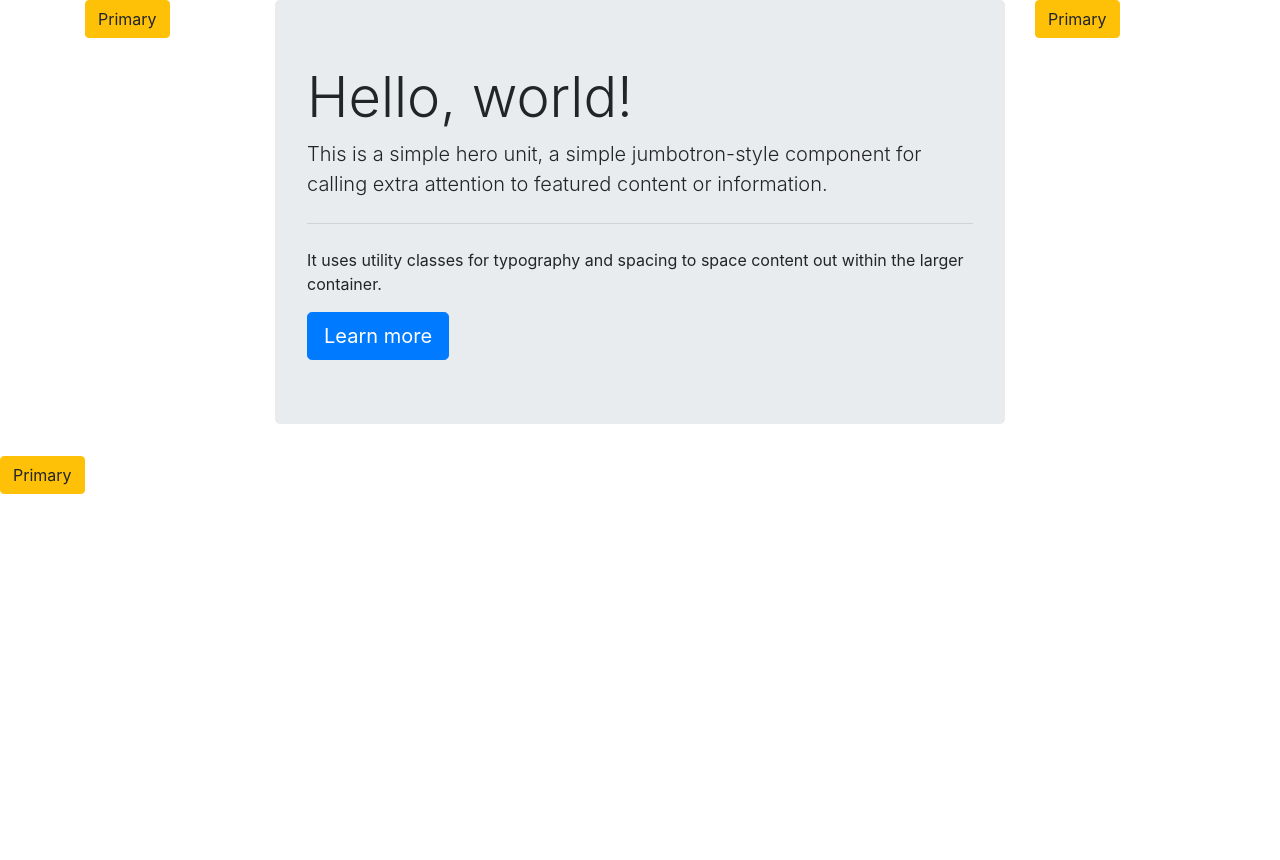
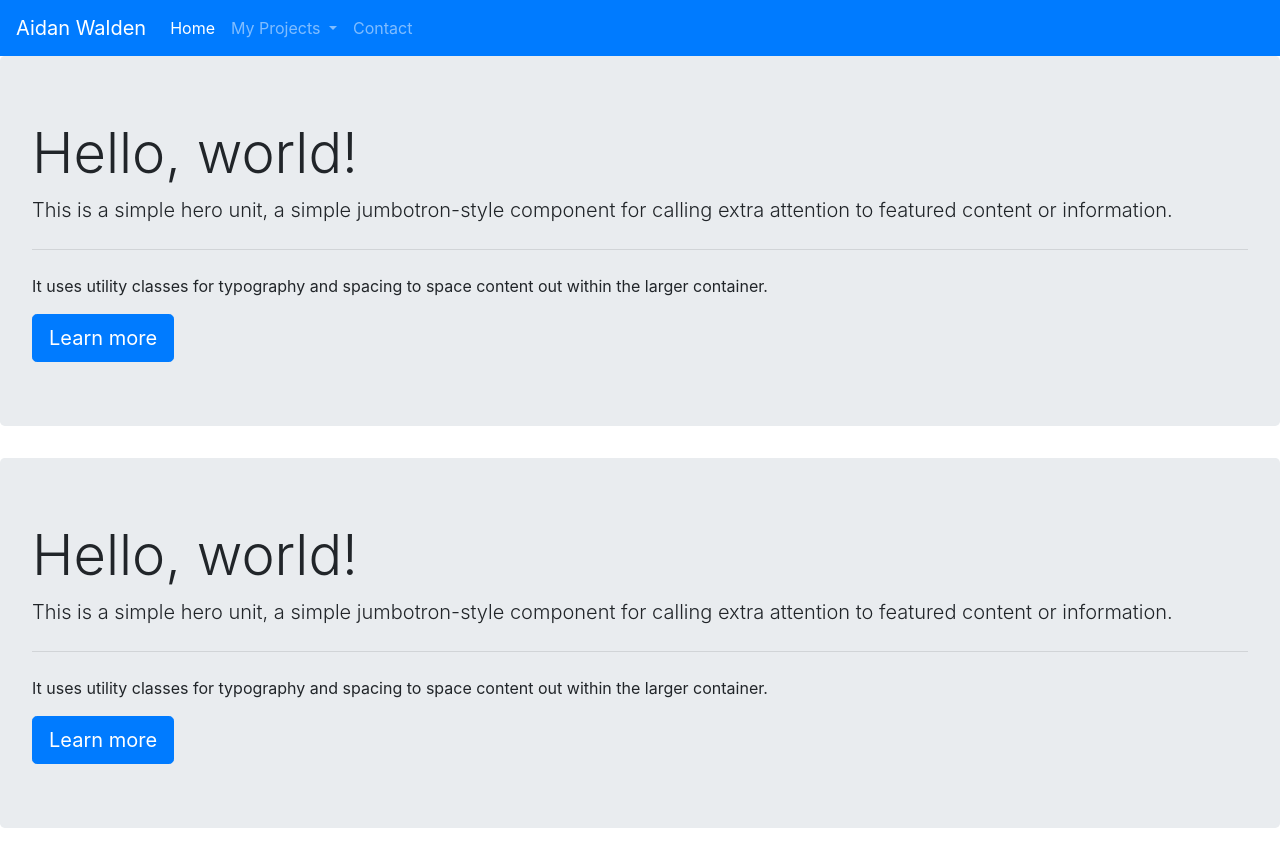
Before and after one commit to aidan-walden/aidan-walden.github.io, a plain HTML site: page index.html in a window 1280 px wide. Before the commit the page ends 800 px from the top, so only its background shows below. Drawn offline with nearby package versions, Linux system fonts and the light colour scheme.

Commit message:
Add navbar with some options

```diff
--- a/index.html
+++ b/index.html
@@ -8,17 +8,42 @@
     <!-- BOOTSTRAP CDN-->
     <link rel="stylesheet" href="https://stackpath.bootstrapcdn.com/bootstrap/4.4.1/css/bootstrap.min.css" integrity="sha384-Vkoo8x4CGsO3+Hhxv8T/Q5PaXtkKtu6ug5TOeNV6gBiFeWPGFN9MuhOf23Q9Ifjh" crossorigin="anonymous">
     <title>Aidan's Portfolio</title>
+    <style>
+      html {
+        scroll-behavior: smooth;
+      }
+    </style>
 </head>
 <body>
-
-    <!-- CONTAINER-->
-    <div class="container">
-        <div class="row">
-            <div class="col-2">
-                    <button type="button" class="btn btn-warning">Primary</button>
-
+  <nav class="navbar sticky-top navbar-expand-lg navbar-dark bg-primary">
+    <span class="navbar-brand">Aidan Walden</span>
+    <button class="navbar-toggler" type="button" data-toggle="collapse" data-target="#navbarText" aria-controls="navbarText" aria-expanded="false" aria-label="Toggle navigation">
+      <span class="navbar-toggler-icon"></span>
+    </button>
+    <div class="collapse navbar-collapse" id="navbarText">
+      <ul class="navbar-nav mr-auto">
+        <li class="nav-item active">
+          <a class="nav-link" href="#home">Home <span class="sr-only">(current)</span></a>
+        </li>
+        <li class="nav-item dropdown">
+            <a class="nav-link dropdown-toggle" href="#" id="navbarDropdownMenuLink" role="button" data-toggle="dropdown" aria-haspopup="true" aria-expanded="false">
+              My Projects
+            </a>
+            <div class="dropdown-menu" aria-labelledby="navbarDropdownMenuLink">
+              <a class="dropdown-item" href="#vrgame">SCP-VR</a>
+              <a class="dropdown-item" href="#twitchbot">Twitch Rewards Farmer</a>
+              <a class="dropdown-item" href="#discordbot">Discord Bot</a>
+              <a class="dropdown-item" href="https://github.com/aidan-walden?tab=repositories" target="_blank">More... (GitHub)</a>
             </div>
-            <div class="col-8">
+          </li>
+        <li class="nav-item">
+          <a class="nav-link" href="#contact">Contact</a>
+        </li>
+      </ul>
+    </div>
+  </nav>
+  <!--HOME-->
+  <div id="home">
     <div class="jumbotron">
         <h1 class="display-4">Hello, world!</h1>
         <p class="lead">This is a simple hero unit, a simple jumbotron-style component for calling extra attention to featured content or information.</p>
@@ -27,18 +52,23 @@
         <a class="btn btn-primary btn-lg" href="#" role="button">Learn more</a>
     </div>
   </div>
-            <div class="col-2">
-                    <button type="button" class="btn btn-warning">Primary</button>
+  <!--END HOME-->
+  <!--SCP-VR-->
+  <div id="vrgame">
+      <div class="jumbotron">
+          <h1 class="display-4">Hello, world!</h1>
+          <p class="lead">This is a simple hero unit, a simple jumbotron-style component for calling extra attention to featured content or information.</p>
+          <hr class="my-4">
+          <p>It uses utility classes for typography and spacing to space content out within the larger container.</p>
+          <a class="btn btn-primary btn-lg" href="#" role="button">Learn more</a>
+      </div>
+  </div>
+  <!--END SCP-VR-->
+  <!--CONTACT-->
+  <div id="contact">
 
   </div>
-        </div>
-    </div>
-    <!-- END OF CONTAINER-->
-
-
-
-
-        <button type="button" class="btn btn-warning">Primary</button>
+  <!--END CONTACT-->
 
     <!-- BOOTSTRAP JS-->
     <script src="https://code.jquery.com/jquery-3.4.1.slim.min.js" integrity="sha384-J6qa4849blE2+poT4WnyKhv5vZF5SrPo0iEjwBvKU7imGFAV0wwj1yYfoRSJoZ+n" crossorigin="anonymous"></script>
```
Lines whose indentation alone changed are shown as unchanged.
